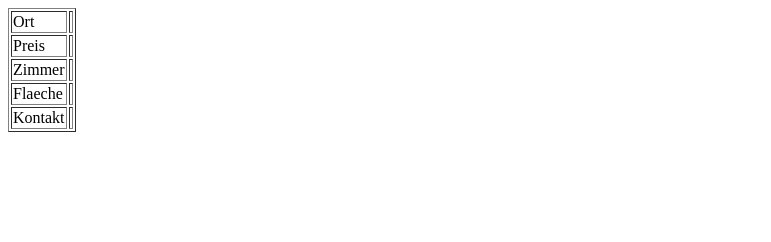
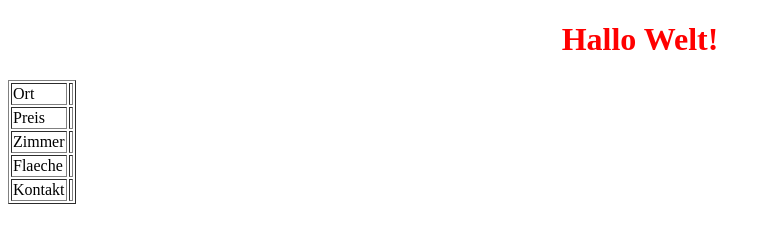
Before and after one commit to mauriceKalevra/siem-homelab, a plain HTML site: page Host/index.html in a window 1280 px wide. Shown: the whole page, without its empty margins (0-771 px from the left). Drawn offline with Linux system fonts and the light colour scheme.

Commit message:
host and scanner edits

```diff
--- a/index.html
+++ b/Host/index.html
@@ -14,6 +14,9 @@
 	</head>
 
 	<body>
+
+		<h1>Hallo Welt!</h1>
+
 		<table border ="1">
 	<tr>
 		<td>Ort</td>
```
Also changed, not shown: 5 other files.
